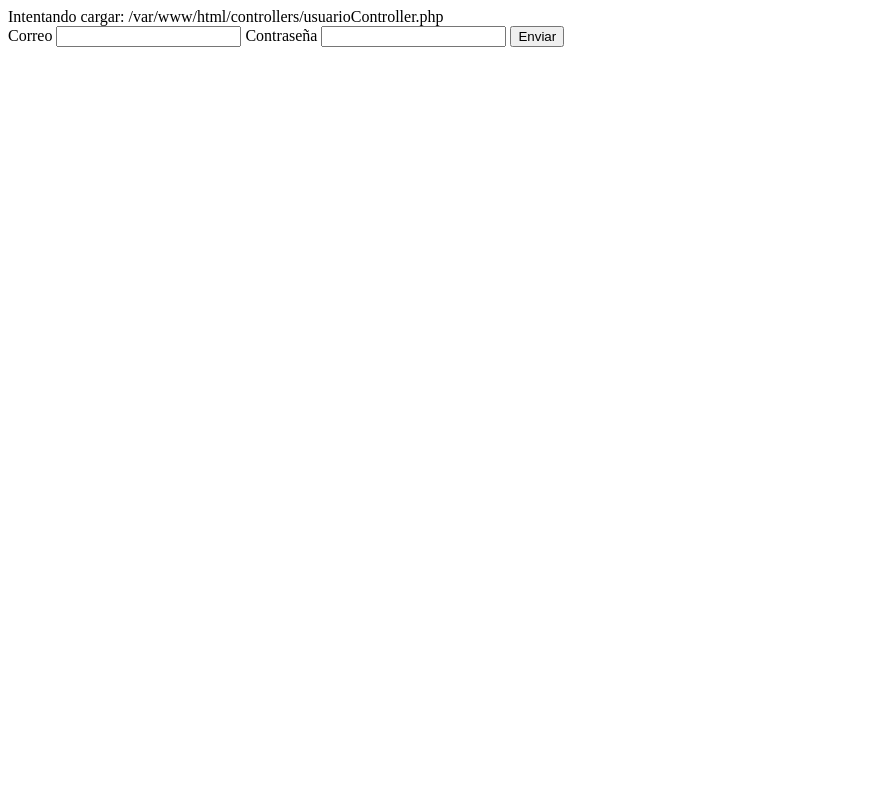
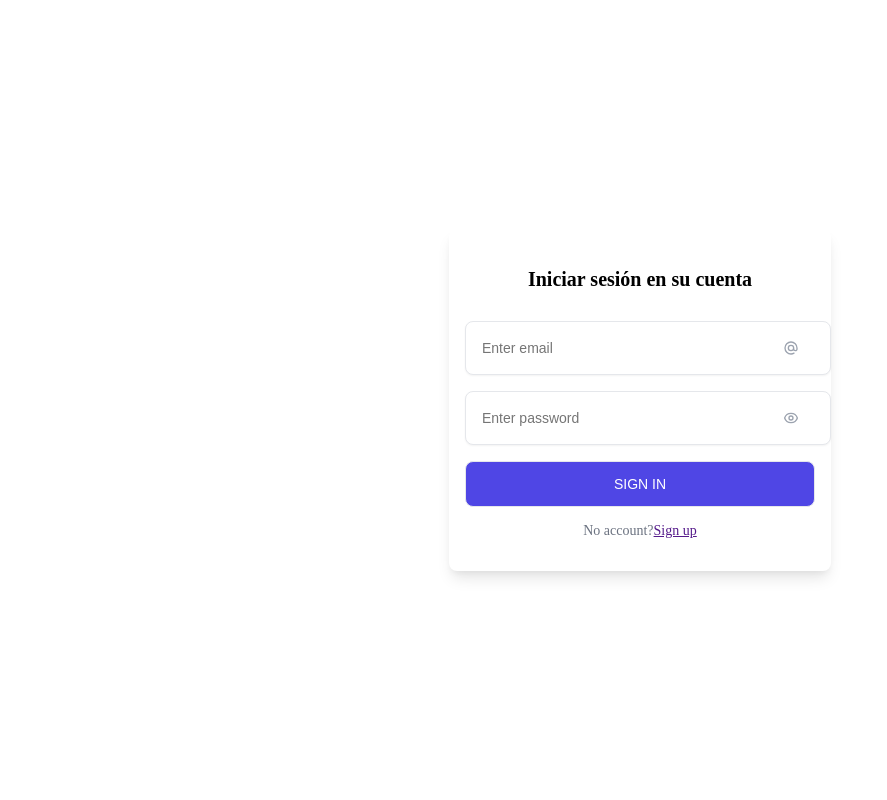
Before and after one commit to jerza99/school, a PHP site: page /Proyectos/ in a window 1280 px wide. Shown: the whole page, without its empty margins (0-887 px from the left). Run offline with PHP 8.4, Linux system fonts and the light colour scheme.

Commit message:
actualizacion de formulario

```diff
--- a/assets/css/styles.css
+++ b/assets/css/styles.css
@@ -0,0 +1,99 @@
+
+body, html {
+    height:  100%; /* Asegura que el cuerpo y el html ocupen toda la altura de la ventana */
+    margin:  0; /* Elimina los márgenes predeterminados */
+    display: flex; /* Habilita Flexbox en el cuerpo */
+    justify-content: center; /* Centra horizontalmente */
+    align-items: center; /* Centra verticalmente */
+  }
+
+  .form {
+    background-color: #fff;
+    display: block;
+    padding:  1rem;
+    max-width:  350px;
+    border-radius:  0.5rem;
+    box-shadow:  0  10px  15px -3px rgba(0,  0,  0,  0.1),  0  4px  6px -2px rgba(0,  0,  0,  0.05);
+  }
+
+.form {
+    background-color: #fff;
+    display: block;
+    padding: 1rem;
+    max-width: 350px;
+    border-radius: 0.5rem;
+    box-shadow: 0 10px 15px -3px rgba(0, 0, 0, 0.1), 0 4px 6px -2px rgba(0, 0, 0, 0.05);
+  }
+
+  .form-title {
+    font-size: 1.25rem;
+    line-height: 1.75rem;
+    font-weight: 600;
+    text-align: center;
+    color: #000;
+  }
+
+  .input-container {
+    position: relative;
+  }
+
+  .input-container input, .form button {
+    outline: none;
+    border: 1px solid #e5e7eb;
+    margin: 8px 0;
+  }
+
+  .input-container input {
+    background-color: #fff;
+    padding: 1rem;
+    padding-right: 3rem;
+    font-size: 0.875rem;
+    line-height: 1.25rem;
+    width: 300px;
+    border-radius: 0.5rem;
+    box-shadow: 0 1px 2px 0 rgba(0, 0, 0, 0.05);
+  }
+
+  .input-container span {
+    display: grid;
+    position: absolute;
+    top: 0;
+    bottom: 0;
+    right: 0;
+    padding-left: 1rem;
+    padding-right: 1rem;
+    place-content: center;
+  }
+
+  .input-container span svg {
+    color: #9CA3AF;
+    width: 1rem;
+    height: 1rem;
+  }
+
+  .submit {
+    display: block;
+    padding-top: 0.75rem;
+    padding-bottom: 0.75rem;
+    padding-left: 1.25rem;
+    padding-right: 1.25rem;
+    background-color: #4F46E5;
+    color: #ffffff;
+    font-size: 0.875rem;
+    line-height: 1.25rem;
+    font-weight: 500;
+    width: 100%;
+    border-radius: 0.5rem;
+    text-transform: uppercase;
+  }
+
+  .signup-link {
+    color: #6B7280;
+    font-size: 0.875rem;
+    line-height: 1.25rem;
+    text-align: center;
+  }
+
+  .signup-link a {
+    text-decoration: underline;
+  }
--- a/autoload.php
+++ b/autoload.php
@@ -10,7 +10,7 @@ function controllers_autoload($classname) {
 
     foreach ($directories as $directory) {
         $name = $directory . $classname . '.php';
-        echo "Intentando cargar: {$name}<br>"; // Debug
+        // echo "Intentando cargar: {$name}<br>"; // Debug
 
         if (file_exists($name)) {
             require_once $name;
--- a/views/login.php
+++ b/views/login.php
@@ -1,23 +1,36 @@
 <!DOCTYPE html>
 <html lang="en">
+
 <head>
     <meta charset="UTF-8">
     <meta name="viewport" content="width=device-width, initial-scale=1.0">
     <title>Escuela</title>
+    <link rel="stylesheet" href="<?= base_url ?>assets/css/styles.css">
 </head>
+
 <body>
-    <div class="container">
-    <form action="<?=base_url?>usuario/login" method="post">
+    <form class="form" action="<?=base_url?>usuario/login" method="post">
+        <p class="form-title">Iniciar sesión en su cuenta</p>
+        <div class="input-container">
+            <input placeholder="Enter email" type="email" name="correo" id="correo">
+            <span>
+                <svg stroke="currentColor" viewBox="0 0 24 24" fill="none" xmlns="http://www.w3.org/2000/svg">
+                    <path d="M16 12a4 4 0 10-8 0 4 4 0 008 0zm0 0v1.5a2.5 2.5 0 005 0V12a9 9 0 10-9 9m4.5-1.206a8.959 8.959 0 01-4.5 1.207" stroke-width="2" stroke-linejoin="round" stroke-linecap="round"></path>
+                </svg>
+            </span>
+        </div>
+        <div class="input-container">
+            <input placeholder="Enter password" type="password" name="contrasena" id="contrasena">
+            <span>
+                <svg stroke="currentColor" viewBox="0 0 24 24" fill="none" xmlns="http://www.w3.org/2000/svg">
+                    <path d="M15 12a3 3 0 11-6 0 3 3 0 016 0z" stroke-width="2" stroke-linejoin="round" stroke-linecap="round"></path>
+                    <path d="M2.458 12C3.732 7.943 7.523 5 12 5c4.478 0 8.268 2.943 9.542 7-1.274 4.057-5.064 7-9.542 7-4.477 0-8.268-2.943-9.542-7z" stroke-width="2" stroke-linejoin="round" stroke-linecap="round"></path>
+                </svg>
+            </span>
+        </div>
+        <button class="submit" type="submit">Sign in</button>
+        <p class="signup-link">No account?<a href="">Sign up</a></p>
+    </form>
+</body>
 
-        <label for="correo">Correo</label>
-        <input type="email" name="correo" id="correo">
-
-        <label for="contrasena">Contraseña</label>
-        <input type="password" name="contrasena" id="contrasena">
-
-        <input type="submit" value="Enviar">
-
-    </form>
-    </div>
-</body>
 </html>
```
